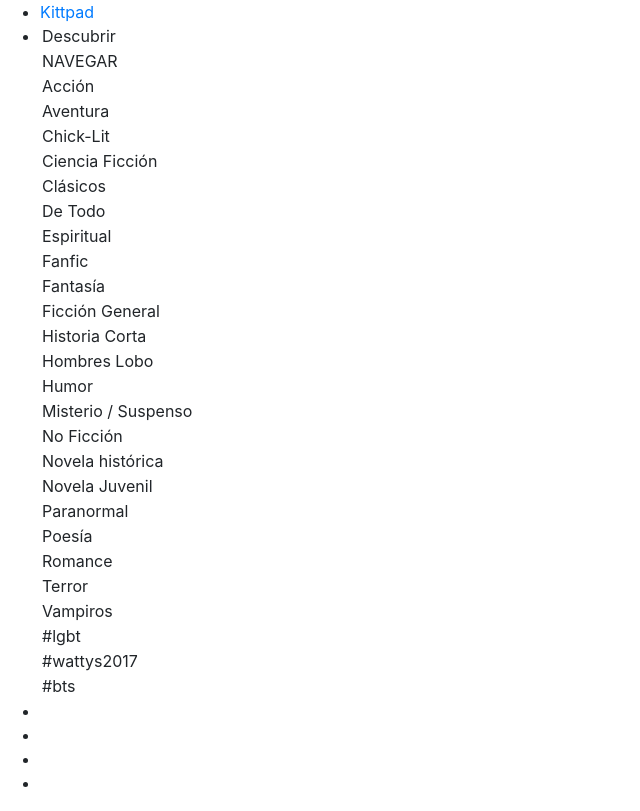
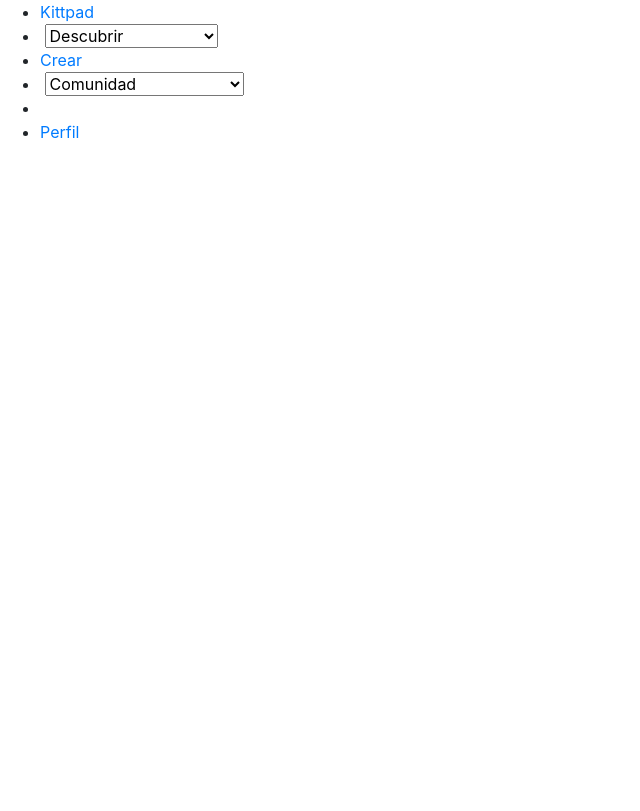
Before and after one commit to KitsuneNishizono/tareapagina, a plain HTML site: page index.html in a window 1280 px wide. Shown: the whole page, without its empty margins (0-640 px from the left). Drawn offline with nearby package versions, Linux system fonts and the light colour scheme.

Commit message:
Agregando tag select

```diff
--- a/index.html
+++ b/index.html
@@ -16,7 +16,9 @@
 					<a href="/" title="Kittpad">Kittpad</a>
 				</li>
 				<li>
-					<option value="" disaled selected> Descubrir</option>
+					<label></label>
+					<select name="category" id="category">
+						<option value="" disaled selected>Descubrir</option>
 						<option value ="1">NAVEGAR</option>
 						<option value ="2">Acción</option>
 						<option value ="3">Aventura</option>
@@ -43,11 +45,26 @@
 						<option value ="24">#lgbt</option>
 						<option value ="25">#wattys2017</option>
 						<option value ="26">#bts</option>
+					</select>
+				</li>
+				<li>
+					<a href="/" title="Crear">Crear</a>
+				</li>
+				<li>
+					<label></label>
+					<select name="comunidad" id="comunidad">
+						<option value="" disaled selected>Comunidad</option>
+						<option value ="1">Clubs</option>
+						<option value ="2">Los Wattys</option>
+						<option value ="3">Concursos de escritura</option>
+						<option value ="4">Escritores</option>
+						<option value ="5">#JustWriteIt</option>
+					</select>
 				</li>
 				<li></li>
-				<li></li>
-				<li></li>
-				<li></li>
+				<li>
+					<a href="/" title="Perfil">Perfil</a>
+				</li>
 			</ul>
 		</nav>
 	</section>
```
Lines whose indentation alone changed are shown as unchanged.
